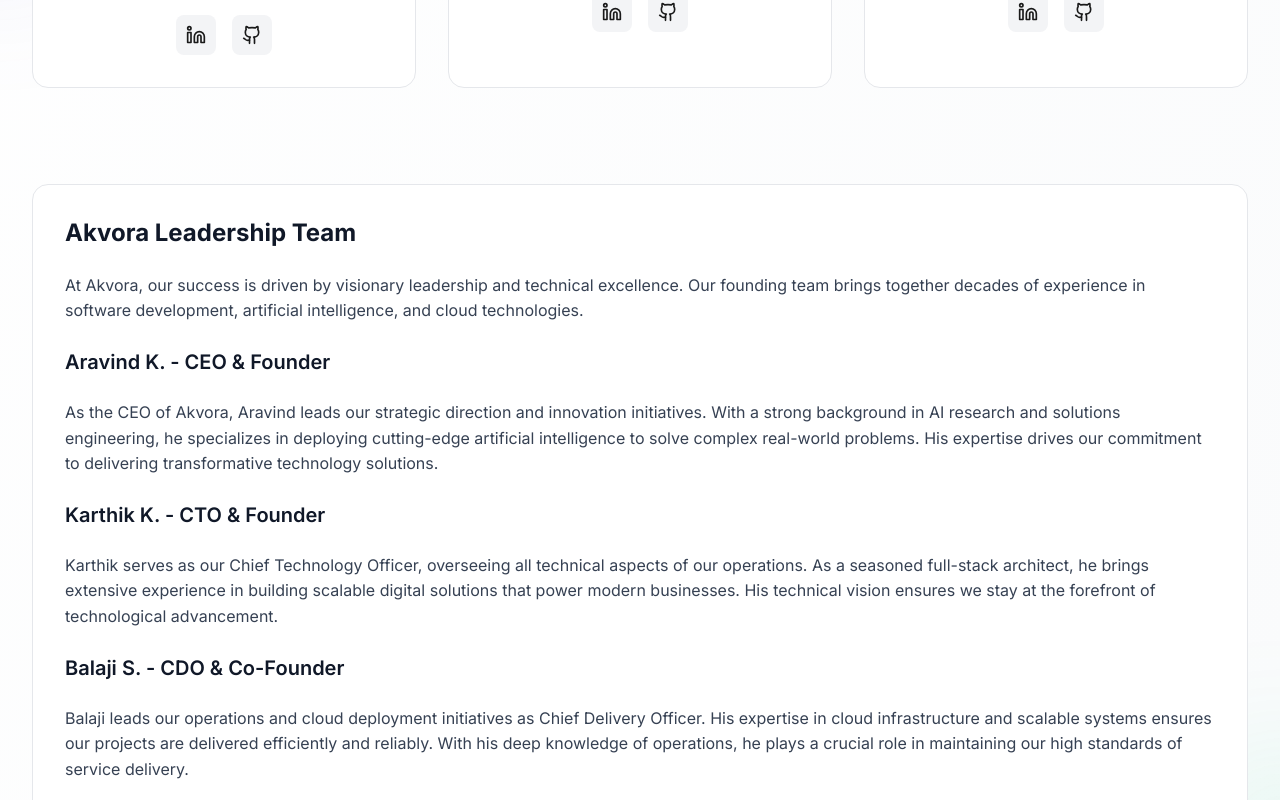
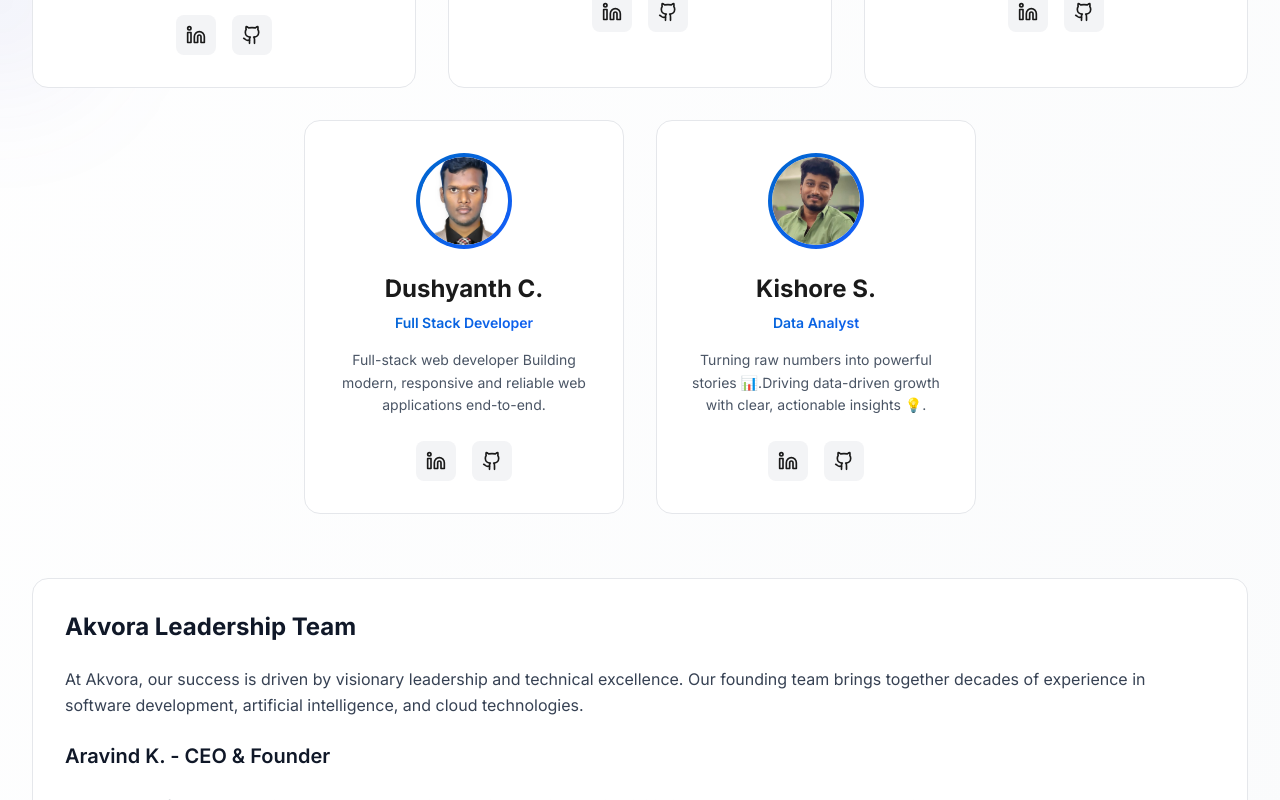
Before and after one commit to Akvora2025/Akvora, a React (Vite) app: page /founders in a window 1280 px wide. Shown: the part 720-1520 px from the top of the page. Built offline with nearby package versions, Linux system fonts and the light colour scheme.

Commit message:
entire website changes

```diff
--- a/index.html
+++ b/index.html
@@ -38,7 +38,7 @@
       "@type": "Organization",
       "name": "Akvora",
       "url": "https://akvora.com",
-      "logo": "https://akvora.com/transpareny_logo.png",
+      "logo": "https://akvora.com/public/transpareny_logo.png",
       "sameAs": [
         "https://www.linkedin.com/company/akvora"
       ],
@@ -52,7 +52,6 @@
       "@context": "https://schema.org",
       "@type": "Person",
       "name": "Aravind K.",
-      "Akvora Ceo":"Aravind K",
       "jobTitle": "Founder & CEO",
       "worksFor": {
         "@type": "Organization",
@@ -134,5 +133,4 @@
     <div id="root"></div>
     <script type="module" src="/src/main.jsx"></script>
   </body>
-
 </html>
--- a/src/components/About.jsx
+++ b/src/components/About.jsx
@@ -67,7 +67,7 @@
         >
           <motion.div variants={itemVariants} className="mb-4">
             <span className="inline-block bg-gradient-to-r from-tech-blue to-tech-purple text-white px-6 py-2 rounded-full text-sm font-semibold">
-              About Akvora
+              About AKvora
             </span>
           </motion.div>
 
@@ -82,7 +82,7 @@
             variants={itemVariants}
             className="text-lg md:text-xl text-gray-600 max-w-4xl mx-auto leading-relaxed"
           >
-            Akvora is a technology solutions company that bridges innovation and execution.
+            AKvora is a technology solutions company that bridges innovation and execution.
             Our mission is to deliver scalable, intelligent, and future-ready solutions that
             empower businesses to grow in the digital age.
           </motion.p>
@@ -201,5 +201,4 @@
   );
 };
 
-
 export default About;
--- a/src/components/Founders.jsx
+++ b/src/components/Founders.jsx
@@ -296,5 +296,4 @@
   );
 };
 
-
 export default Founders;
--- a/src/components/FoundersPage.jsx
+++ b/src/components/FoundersPage.jsx
@@ -58,7 +58,24 @@
       github: 'https://github.com/Balaji200510',
       gradient: 'from-tech-green to-green-600'
     },
-
+    {
+      name: 'Dushyanth C.',
+      role: 'Full Stack Developer',
+      bio: ' Full-stack web developer Building modern, responsive and reliable web applications end-to-end.',
+      image: '/images/Dushyanth.jpg',
+      linkedin: 'https://www.linkedin.com/in/dushyanth-c-7430b9278?utm_source=share&utm_campaign=share_via&utm_content=profile&utm_medium=android_app ',
+      github: 'https://github.com/dushyanth88',
+      gradient: 'from-tech-blue to-blue-600'
+    },
+    {
+      name: 'Kishore S.',
+      role: 'Data Analyst',
+      bio: 'Turning raw numbers into powerful stories 📊.Driving data-driven growth with clear, actionable insights 💡.',
+      image: '/images/Kishore.jpg',
+      linkedin: 'https://www.linkedin.com/in/kishore-krish-9510bb278?utm_source=share&utm_campaign=share_via&utm_content=profile&utm_medium=android_app ',
+      github: 'https://github.com/kishoreShankar97',
+      gradient: 'from-tech-blue to-blue-600'
+    },
   ];
 
   // Structured data for the page
```
Also changed, not shown: public/robots.txt.
